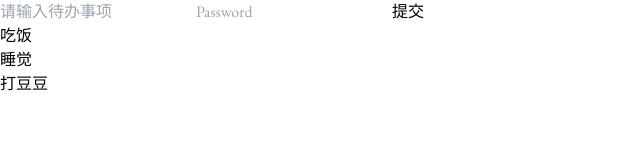
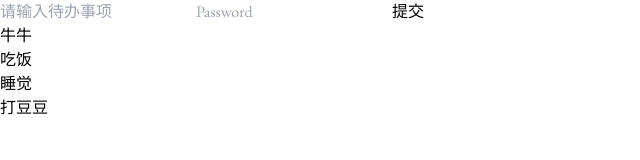
Before and after one commit to clm1010/nextjs-exercise, a Next.js app in the folder my-app/: page / in a window 1280 px wide. Shown: the top 160 px of the page, without its empty margins (0-640 px from the left). Built offline with nearby package versions, Linux system fonts and the light colour scheme.

Commit message:
案例演示 Server Action配置其他方式使用，客户端下沉 减少打包体积

```diff
--- a/my-app/src/actions/index.ts
+++ b/my-app/src/actions/index.ts
@@ -24,12 +24,31 @@ export async function getTodos() {
  * @param userId
  * @param formData
  */
-export async function addTodo(userId: string, formData: FormData) {
+// export async function addTodo(userId: string, formData: FormData) {
+//   // 通过 Object.fromEntries 获取 formData 表单 全部数据
+//   const rawFormData = Object.fromEntries(formData)
+//   // $ACTION_ID_ 区分不同的表单
+//   console.log(rawFormData)
+//   console.log(userId, '🐮')
+//   const todo = formData.get('todo') as string
+//   // data.push(todo)
+//   data.push({ id: data.length + 1, todo })
+//   console.log(data)
+//   // 您可以使用 revalidatePath 路径方式 重新验证
+//   revalidatePath('/')
+//   // 或者使用 revalidateTag  标签方式 重新验证
+//   // revalidateTag('todos')
+// }
+
+/**
+ * @description 添加待办事项
+ * @param formData
+ */
+export async function addTodo(formData: FormData) {
   // 通过 Object.fromEntries 获取 formData 表单 全部数据
   const rawFormData = Object.fromEntries(formData)
   // $ACTION_ID_ 区分不同的表单
   console.log(rawFormData)
-  console.log(userId, '🐮')
   const todo = formData.get('todo') as string
   // data.push(todo)
   data.push({ id: data.length + 1, todo })
@@ -39,22 +58,3 @@ export async function addTodo(userId: string, formData: FormData) {
   // 或者使用 revalidateTag  标签方式 重新验证
   // revalidateTag('todos')
 }
-
-/**
- * @description 添加待办事项
- * @param formData
- */
-// export async function addTodo(formData: FormData) {
-//   // 通过 Object.fromEntries 获取 formData 表单 全部数据
-//   const rawFormData = Object.fromEntries(formData)
-//   // $ACTION_ID_ 区分不同的表单
-//   console.log(rawFormData)
-//   const todo = formData.get('todo') as string
-//   // data.push(todo)
-//   data.push({ id: data.length + 1, todo })
-//   console.log(data)
-//   // 您可以使用 revalidatePath 路径方式 重新验证
-//   revalidatePath('/')
-//   // 或者使用 revalidateTag  标签方式 重新验证
-//   // revalidateTag('todos')
-// }
--- a/my-app/src/app/page.tsx
+++ b/my-app/src/app/page.tsx
@@ -1,19 +1,23 @@
 import { addTodo, getTodos } from '@/actions'
+import ClientButton from '@/components/client-button'
+// 例子：如果需要结合表单传递其他数据
+// const userId = '888'
 
-// 例子：如果需要结合表单传递其他数据
-const userId = '888'
-
+/**
+ * @description Server Action 配合其他方式使用，客户端下沉 减少打包体积 使用演示
+ */
 export default async function Page() {
   const todos = await getTodos()
   // 例子:如果需要结合表单传递其他数据 第二种写法
-  const addTodoWithOther = addTodo.bind(null, userId)
+  // const addTodoWithOther = addTodo.bind(null, userId)
   return (
     <div className='container mx-auto flex flex-col items-center justify-center h-screen'>
+      <div className='flex justify-center items-end'>
         {/* 例子:如果需要结合表单传递其他数据 第二种写法 */}
-      <form
+        {/* <form
         className='flex flex-col border border-gray-300 p-4 gap-2 rounded-md'
         action={addTodoWithOther}
-      >
+      > */}
         {/* 例子:如果需要结合表单传递其他数据 第一种写法 */}
         {/* <form
         className='flex flex-col border border-gray-300 p-4 gap-2 rounded-md'
@@ -24,10 +28,10 @@ export default async function Page() {
       > */}
         {/* React 拓展了 form 标签action的能力，可以给action指定一个 Server Action */}
         {/* 第一种写法 action={addTodo} */}
-        {/* <form
+        <form
           className='flex flex-col border border-gray-300 p-4 gap-2 rounded-md'
           action={addTodo}
-      > */}
+        >
           <input
             className='border border-gray-300 rounded-md'
             type='text'
@@ -49,6 +53,8 @@ export default async function Page() {
             提交
           </button>
         </form>
+        <ClientButton>牛牛</ClientButton>
+      </div>
       <ul className='leading-8 mt-4 border border-gray-300 p-2 w-800 rounded-md'>
         {/* {todos.map((todo, index) => (
           <li key={index} className='border-b border-gray-200 w-full'>
--- /dev/null
+++ b/my-app/src/components/client-button.tsx
@@ -0,0 +1,21 @@
+'use client'
+import { addTodo } from '@/actions'
+import React from 'react'
+
+export default function ClientButton({
+  children
+}: {
+  children: React.ReactNode
+}) {
+  const handlerBtnClick = async () => {
+    const formData = new FormData()
+    formData.append('todo', '🐮')
+    await addTodo(formData)
+    console.log('click')
+  }
+  return (
+    <button className='border border-gray-300 pl-4 pr-4 ml-2 hover:bg-blue-600 hover:text-white rounded-md' onClick={handlerBtnClick}>
+      {children}
+    </button>
+  )
+}
```
Lines whose indentation alone changed are shown as unchanged.
